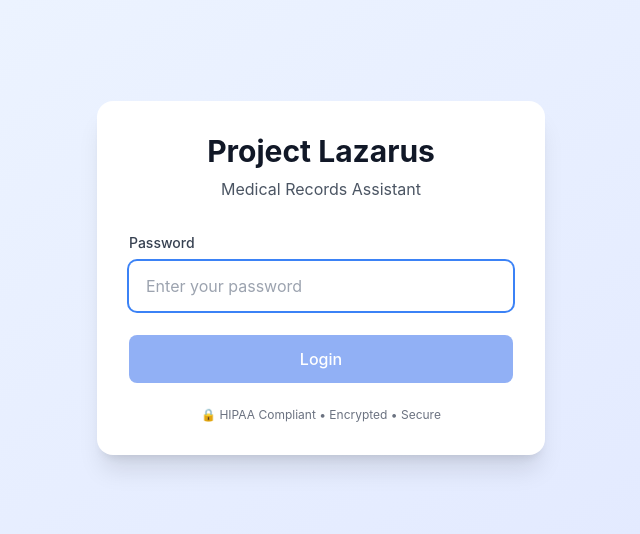
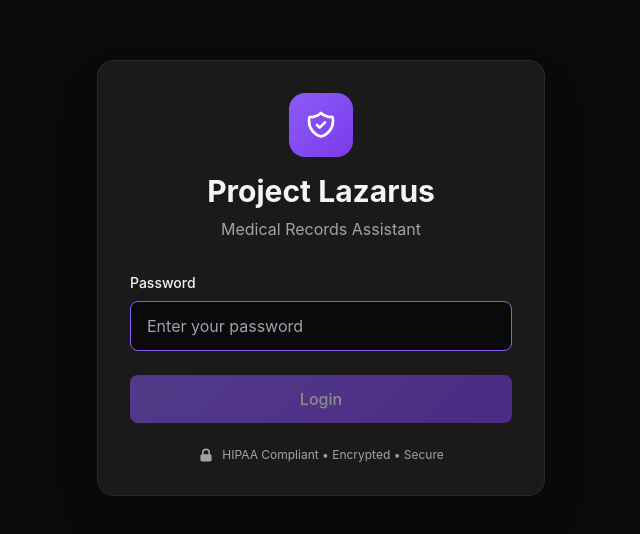
Before and after one commit to apatt124/project-lazarus, a Next.js app in the folder frontend/: page / in a window 1280 px wide. Shown: the part 122-656 px from the top of the page, without its empty margins (319-959 px from the left). Built offline with nearby package versions, Linux system fonts and the light colour scheme.

Commit message:
Apply Dark theme styling to login page

```diff
--- a/frontend/app/page.tsx
+++ b/frontend/app/page.tsx
@@ -8,6 +8,17 @@ export default function LoginPage() {
   const [error, setError] = useState('');
   const [isLoading, setIsLoading] = useState(false);
   const router = useRouter();
+
+  // Dark theme colors
+  const theme = {
+    primary: '#8b5cf6',
+    primaryDark: '#7c3aed',
+    background: '#0a0a0a',
+    surface: '#1a1a1a',
+    text: '#f5f5f5',
+    textSecondary: '#a3a3a3',
+    border: '#2a2a2a',
+  };
 
   useEffect(() => {
     // Check if already logged in
@@ -46,21 +57,51 @@ export default function LoginPage() {
   };
 
   return (
-    <div className="min-h-screen flex items-center justify-center bg-gradient-to-br from-blue-50 to-indigo-100">
+    <div
+      className="min-h-screen flex items-center justify-center"
+      style={{ backgroundColor: theme.background }}
+    >
       <div className="max-w-md w-full mx-4">
-        <div className="bg-white rounded-2xl shadow-xl p-8">
+        <div
+          className="rounded-2xl shadow-2xl p-8"
+          style={{
+            backgroundColor: theme.surface,
+            border: `1px solid ${theme.border}`
+          }}
+        >
           {/* Logo/Title */}
           <div className="text-center mb-8">
-            <h1 className="text-3xl font-bold text-gray-900 mb-2">
+            <div className="mb-4">
+              <div
+                className="w-16 h-16 mx-auto rounded-2xl flex items-center justify-center"
+                style={{
+                  background: `linear-gradient(135deg, ${theme.primary}, ${theme.primaryDark})`,
+                }}
+              >
+                <svg className="w-8 h-8 text-white" fill="none" stroke="currentColor" viewBox="0 0 24 24">
+                  <path strokeLinecap="round" strokeLinejoin="round" strokeWidth={2} d="M9 12l2 2 4-4m5.618-4.016A11.955 11.955 0 0112 2.944a11.955 11.955 0 01-8.618 3.04A12.02 12.02 0 003 9c0 5.591 3.824 10.29 9 11.622 5.176-1.332 9-6.03 9-11.622 0-1.042-.133-2.052-.382-3.016z" />
+                </svg>
+              </div>
+            </div>
+            <h1
+              className="text-3xl font-bold mb-2"
+              style={{ color: theme.text }}
+            >
               Project Lazarus
             </h1>
-            <p className="text-gray-600">Medical Records Assistant</p>
+            <p style={{ color: theme.textSecondary }}>
+              Medical Records Assistant
+            </p>
           </div>
 
           {/* Login Form */}
           <form onSubmit={handleSubmit} className="space-y-6">
             <div>
-              <label htmlFor="password" className="block text-sm font-medium text-gray-700 mb-2">
+              <label
+                htmlFor="password"
+                className="block text-sm font-medium mb-2"
+                style={{ color: theme.text }}
+              >
                 Password
               </label>
               <input
@@ -68,15 +109,29 @@ export default function LoginPage() {
                 type="password"
                 value={password}
                 onChange={(e) => setPassword(e.target.value)}
-                className="w-full px-4 py-3 border border-gray-300 rounded-lg focus:ring-2 focus:ring-blue-500 focus:border-transparent outline-none transition-all"
+                className="w-full px-4 py-3 rounded-lg outline-none transition-all"
+                style={{
+                  backgroundColor: theme.background,
+                  border: `1px solid ${theme.border}`,
+                  color: theme.text,
+                }}
                 placeholder="Enter your password"
                 disabled={isLoading}
                 autoFocus
+                onFocus={(e) => e.target.style.borderColor = theme.primary}
+                onBlur={(e) => e.target.style.borderColor = theme.border}
               />
             </div>
 
             {error && (
-              <div className="bg-red-50 border border-red-200 text-red-700 px-4 py-3 rounded-lg text-sm">
+              <div
+                className="px-4 py-3 rounded-lg text-sm"
+                style={{
+                  backgroundColor: '#7f1d1d',
+                  border: '1px solid #991b1b',
+                  color: '#fca5a5',
+                }}
+              >
                 {error}
               </div>
             )}
@@ -84,7 +139,19 @@ export default function LoginPage() {
             <button
               type="submit"
               disabled={isLoading || !password}
-              className="w-full bg-blue-600 hover:bg-blue-700 text-white font-medium py-3 px-4 rounded-lg transition-colors disabled:opacity-50 disabled:cursor-not-allowed"
+              className="w-full font-medium py-3 px-4 rounded-lg transition-all disabled:opacity-50 disabled:cursor-not-allowed"
+              style={{
+                background: `linear-gradient(135deg, ${theme.primary}, ${theme.primaryDark})`,
+                color: '#ffffff',
+              }}
+              onMouseEnter={(e) => {
+                if (!isLoading && password) {
+                  e.currentTarget.style.opacity = '0.9';
+                }
+              }}
+              onMouseLeave={(e) => {
+                e.currentTarget.style.opacity = '1';
+              }}
             >
               {isLoading ? 'Logging in...' : 'Login'}
             </button>
@@ -92,8 +159,14 @@ export default function LoginPage() {
 
           {/* Footer */}
           <div className="mt-6 text-center">
-            <p className="text-xs text-gray-500">
-              🔒 HIPAA Compliant • Encrypted • Secure
+            <p
+              className="text-xs flex items-center justify-center gap-2"
+              style={{ color: theme.textSecondary }}
+            >
+              <svg className="w-4 h-4" fill="currentColor" viewBox="0 0 20 20">
+                <path fillRule="evenodd" d="M5 9V7a5 5 0 0110 0v2a2 2 0 012 2v5a2 2 0 01-2 2H5a2 2 0 01-2-2v-5a2 2 0 012-2zm8-2v2H7V7a3 3 0 016 0z" clipRule="evenodd" />
+              </svg>
+              HIPAA Compliant • Encrypted • Secure
             </p>
           </div>
         </div>
```
